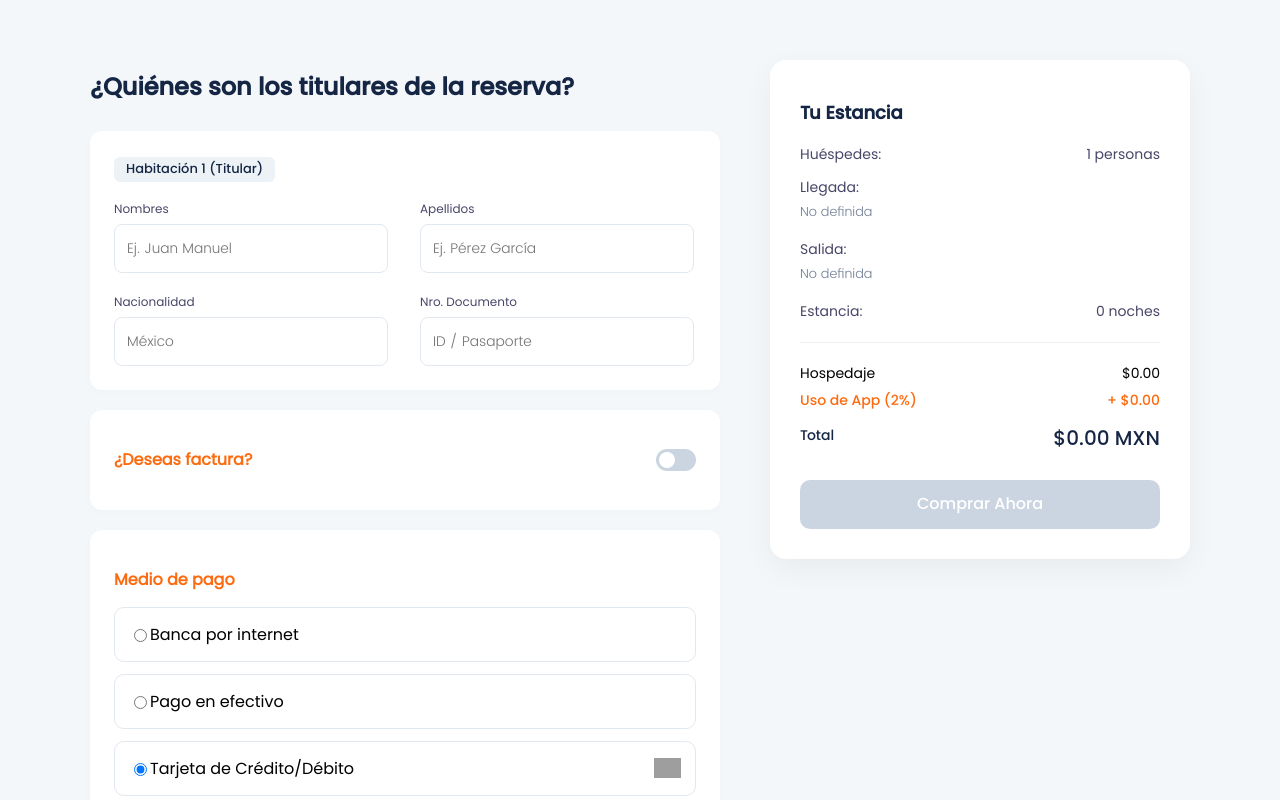
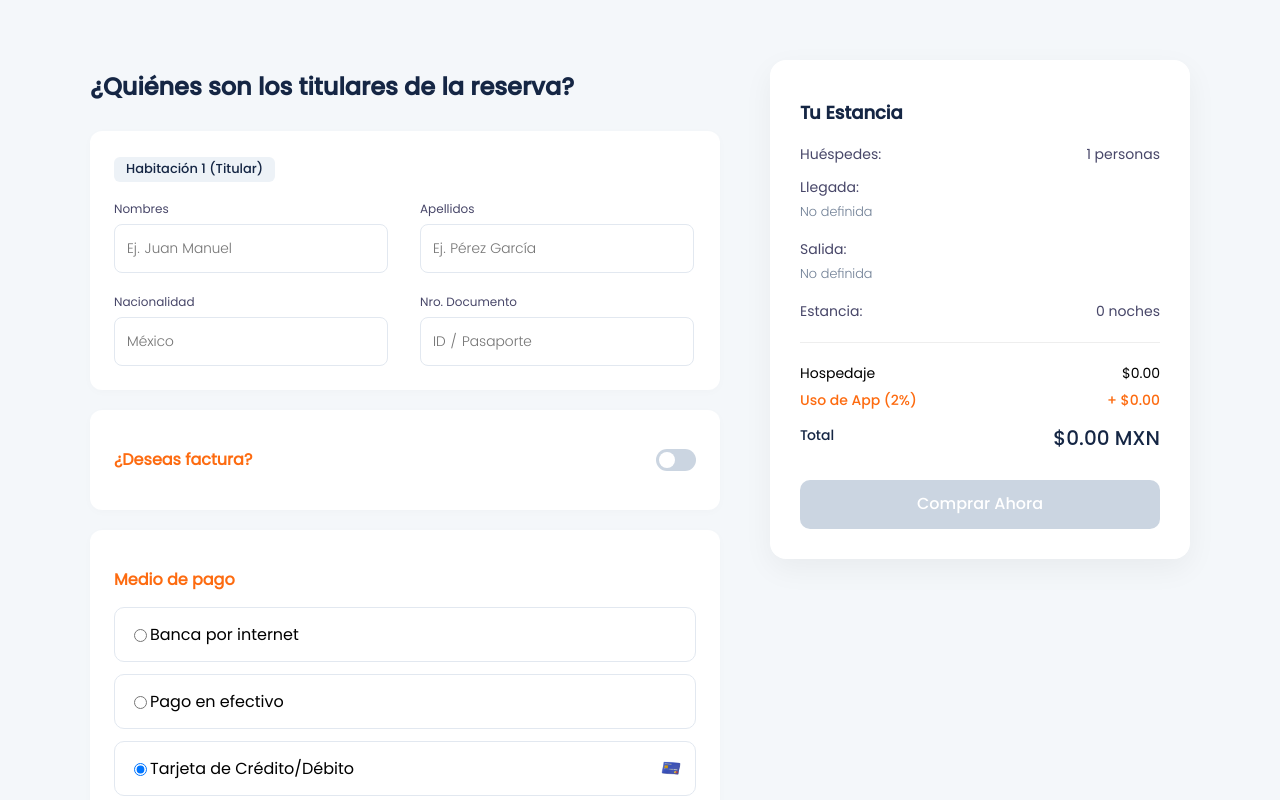
Before and after one commit to LuzClarita774d/proyect-vue, a Vue app: page /checkout in a window 1280 px wide. Shown: the top 800 px of the page. Built offline with nearby package versions, Linux system fonts and the light colour scheme; grey boxes are pictures that could not be loaded.

Commit message:
img de card

```diff
--- a/src/modules/properties/views/CheckoutView.vue
+++ b/src/modules/properties/views/CheckoutView.vue
@@ -1,6 +1,7 @@
 <script setup>
 import { useRoute } from "vue-router"
 import { ref, computed } from "vue"
+
 
 const route = useRoute()
 const reservation = route.query
@@ -89,7 +90,7 @@ function handlePayment(){
               <input type="radio" v-model="paymentMethod" value="credit">
               <span class="circle"></span>
               <span class="text">Tarjeta de Crédito/Débito</span>
-              <img :src="cardIcon" alt="card" class="card-logo" />
+            <img src="../../../assets/imagenes/logos/card.png" alt="card" class="card-logo" />
             </label>
           </div>
         </div>
```
